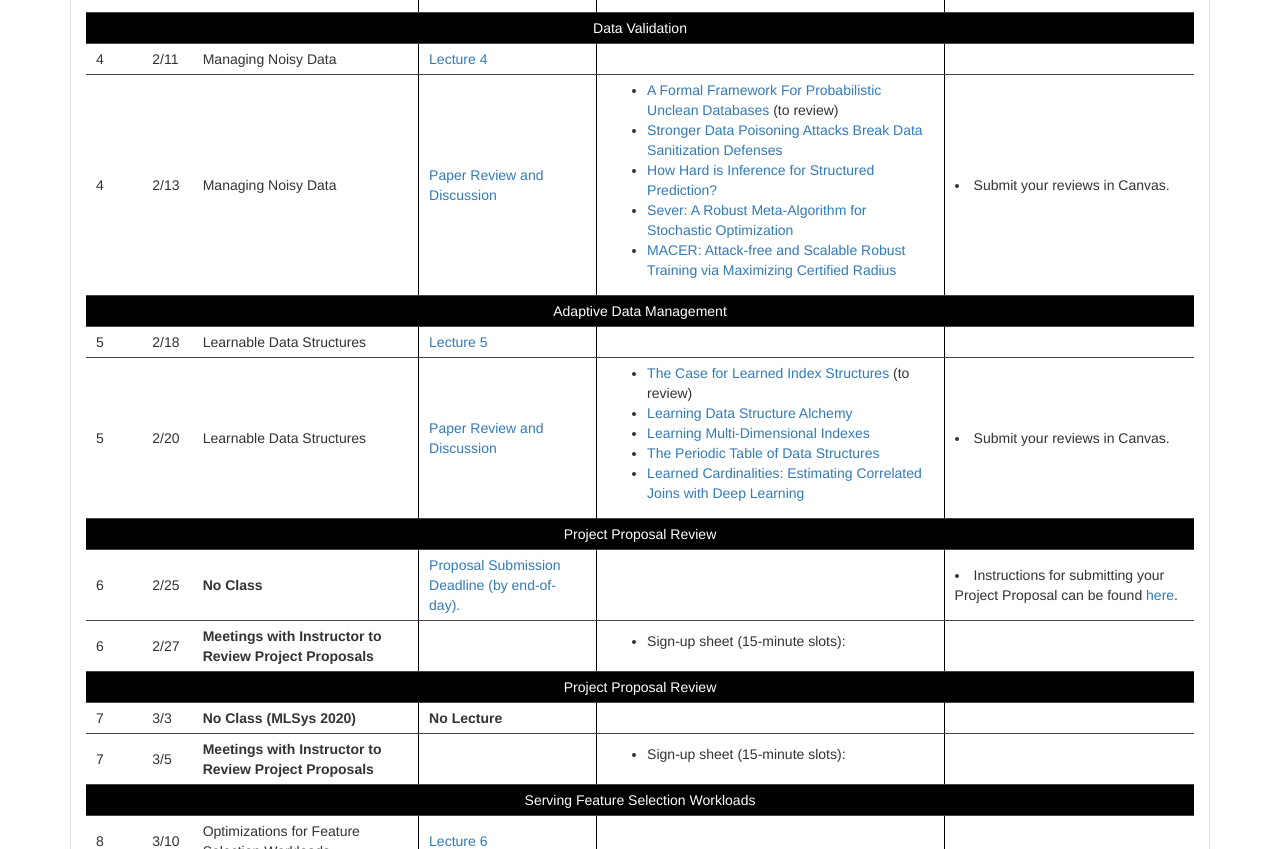
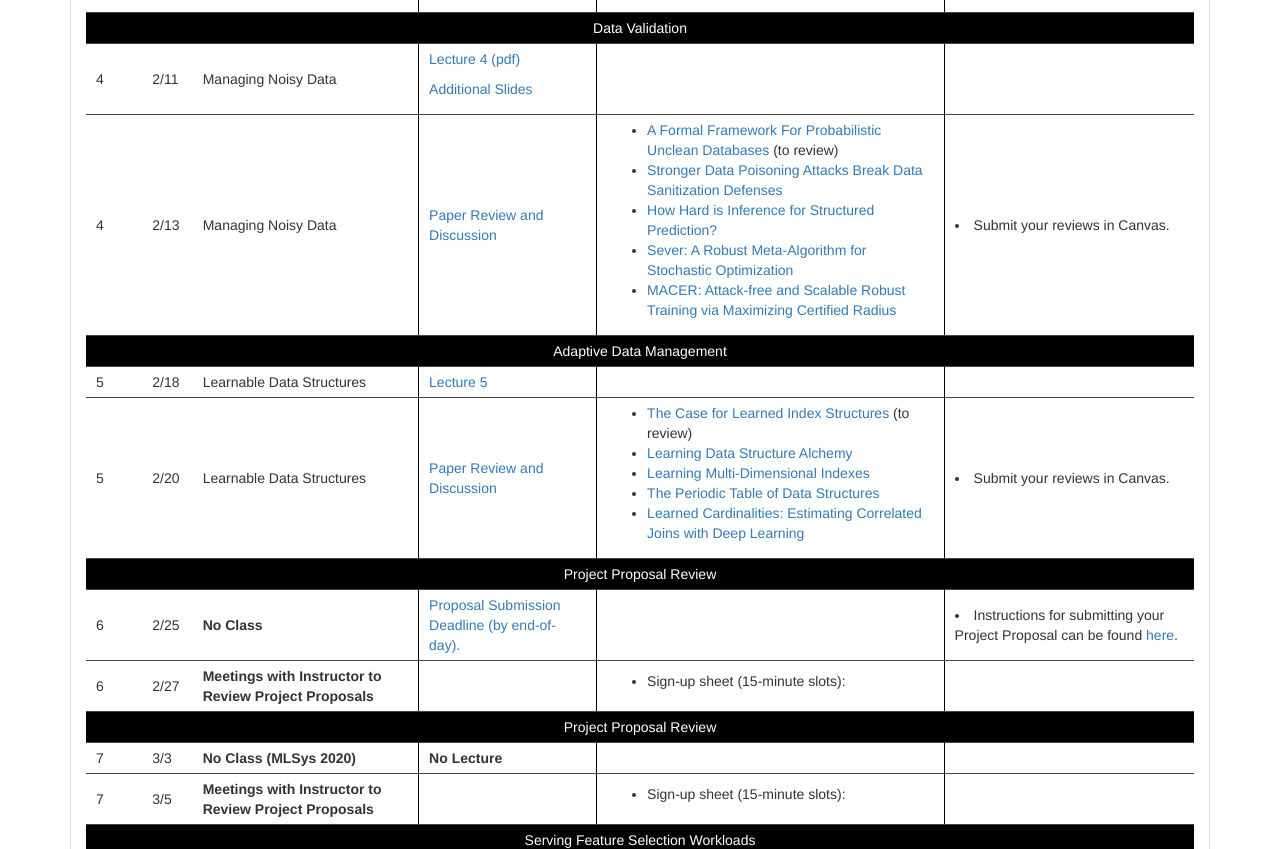
Before and after one commit to thodrek/cs839_sp20, a plain HTML site: page index.html in a window 1280 px wide. Shown: the part 1995-2844 px from the top of the page. Drawn offline with nearby package versions, Linux system fonts and the light colour scheme.

Commit message:
updated lecture 3

```diff
--- a/index.html
+++ b/index.html
@@ -238,7 +238,8 @@
       <td>Managing Noisy Data</td>
       <td class="side-borders">
       <!-- Lecture -->
-      <a href="">Lecture 4</a>
+      <p><a href="lectures/Lecture_3_Data_Validation.pdf">Lecture 4 (pdf)</a></p>
+      <p><a href="http://pages.cs.wisc.edu/~thodrek/MLND.pdf">Additional Slides</a></p>
       </td>
       <td class="side-borders"></td>
       <td>
```
Also changed, not shown: 1 other file.
